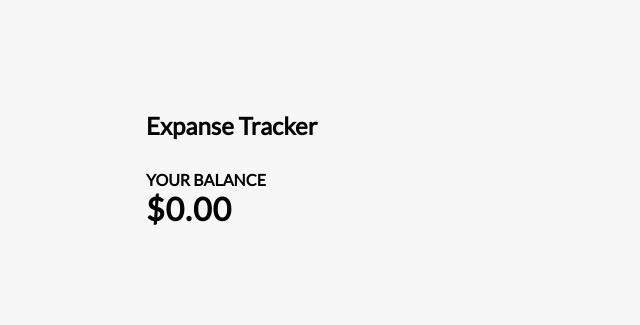
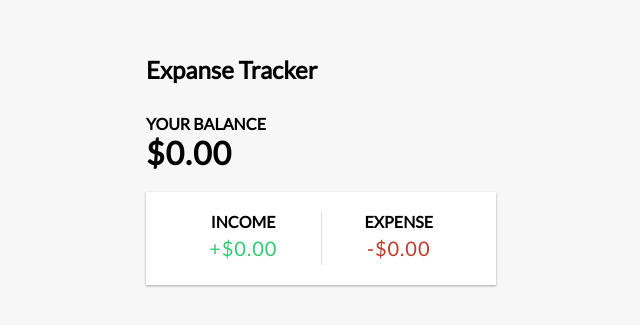
Before and after one commit to IlyaKrapivnoy/react-app-test, a React (Create React App) app: page / in a window 1280 px wide. Shown: the part 225-550 px from the top of the page, without its empty margins (319-959 px from the left). Built offline with nearby package versions, Linux system fonts and the light colour scheme.

Commit message:
add IncomeExpenses

```diff
--- a/src/components/Header.jsx
+++ b/src/components/Header.jsx
@@ -1,5 +1,6 @@
 import React from 'react';
 import Balance from './Balance';
+import IncomeExpenses from './IncomeExpenses';
 
 const Header = () => {
     return (
@@ -7,6 +8,7 @@
             <h2>Expanse Tracker</h2>
             <div className='container'>
                 <Balance />
+                <IncomeExpenses />
             </div>
         </>
     );
--- /dev/null
+++ b/src/components/IncomeExpenses.jsx
@@ -0,0 +1,24 @@
+import React from 'react';
+
+const IncomeExpenses = () => {
+    return (
+        <>
+            <div class='inc-exp-container'>
+                <div>
+                    <h4>Income</h4>
+                    <p id='money-plus' class='money plus'>
+                        +$0.00
+                    </p>
+                </div>
+                <div>
+                    <h4>Expense</h4>
+                    <p id='money-minus' class='money minus'>
+                        -$0.00
+                    </p>
+                </div>
+            </div>
+        </>
+    );
+};
+
+export default IncomeExpenses;
```
